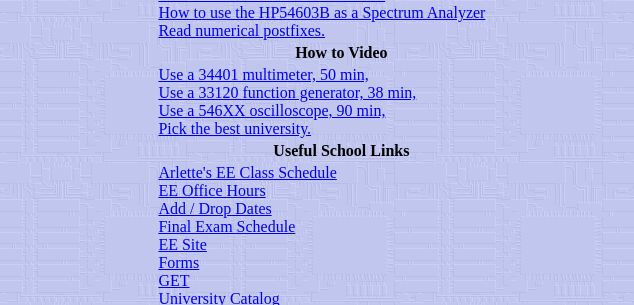
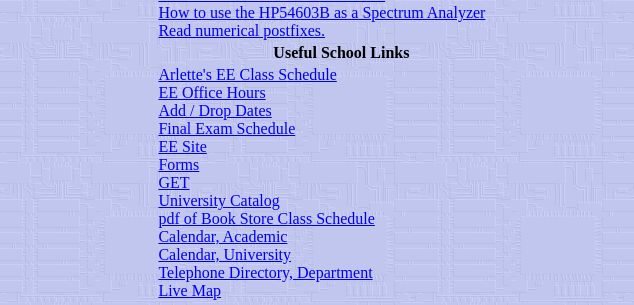
Before and after one commit to DakotaStream/dakotastream.github.io, a plain HTML site: page index.html in a window 1280 px wide. Shown: the part 678-983 px from the top of the page, 646-1280 px from the left. Drawn offline with Linux system fonts and the light colour scheme.

Commit message:
Changed schedule link

```diff
--- a/index.html
+++ b/index.html
@@ -269,23 +269,12 @@
      <a href="http://www.calstatela.edu/academic/ecst/ee/labs/postfixes.html">Read numerical postfixes.</a></td>
     </tr>
 
-    <tr><td><p align="center"><b>How to Video</b></p></td></tr>
 
-	<tr>
-
-	 <td style="border-left-style: none; border-left-width: medium">
-
-    <a title="1 minute download time from school.  210MB file "target="_blank"href="http://www.calstatela.edu/academic/ecst/ee/labs/video/34401.wmv">Use a 34401 multimeter, 50 min,</a><br>
-     <a title="1.5 minute download time from school.  336MB file "target="_blank"href="http://www.calstatela.edu/academic/ecst/ee/labs/video/33120.wmv">Use a 33120 function generator, 38 min,</a><br>
-     <a title="2 minute download time from school.  480MB file "target="_blank"href="http://www.calstatela.edu/academic/ecst/ee/labs/video/54600.wmv">Use a 546XX oscilloscope, 90 min,</a><br>
-     <a href="http://www.youtube.com/watch?v=uaCF0QHLzw8">Pick the best university.</a></td>
-    </tr>
-
-    <tr><td><p align="center"><b>Useful School Links</b></p></td></tr>
+    <tr><td><p align="center"><strong>Useful School Links</strong></p></td></tr>
 
     <tr>
      <td>
-	 <a href="http://s.cslaee.com/">Arlette's EE Class Schedule</a><br>
+	 <a href="schedules/semester/schedule.html">Arlette's EE Class Schedule</a><br>
 	 <a href="http://officehours.cslaee.com/">EE Office Hours</a><br>
 	 <a href="https://get.calstatela.edu/Registrar.htm">Add / Drop Dates</a><br>
 	 <a href="http://www.calstatela.edu/academic/registrar/finals.htm">Final Exam Schedule</a><br>
```
